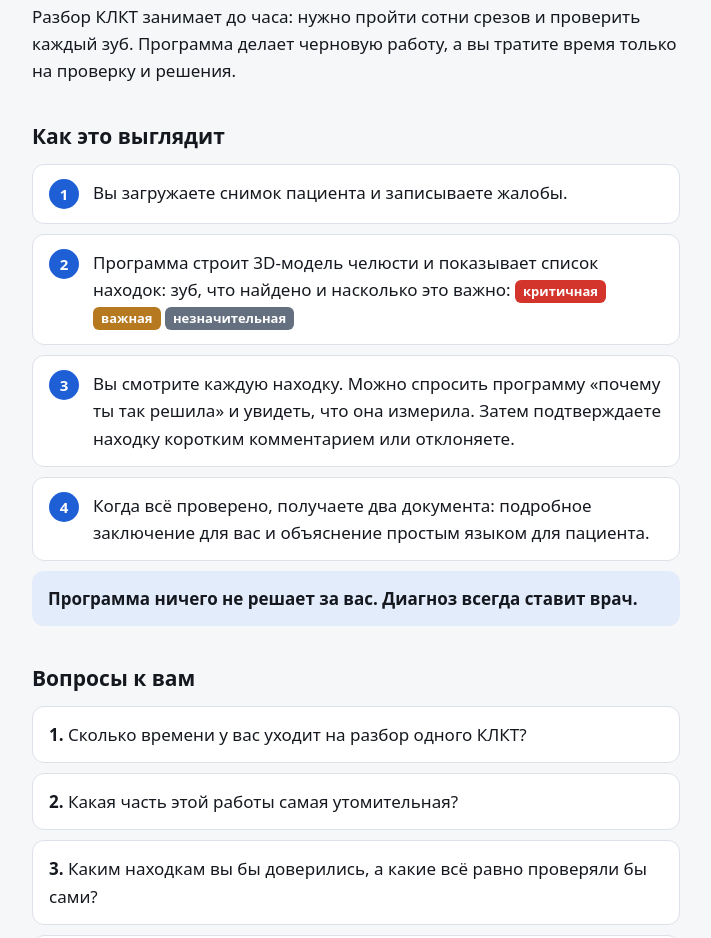
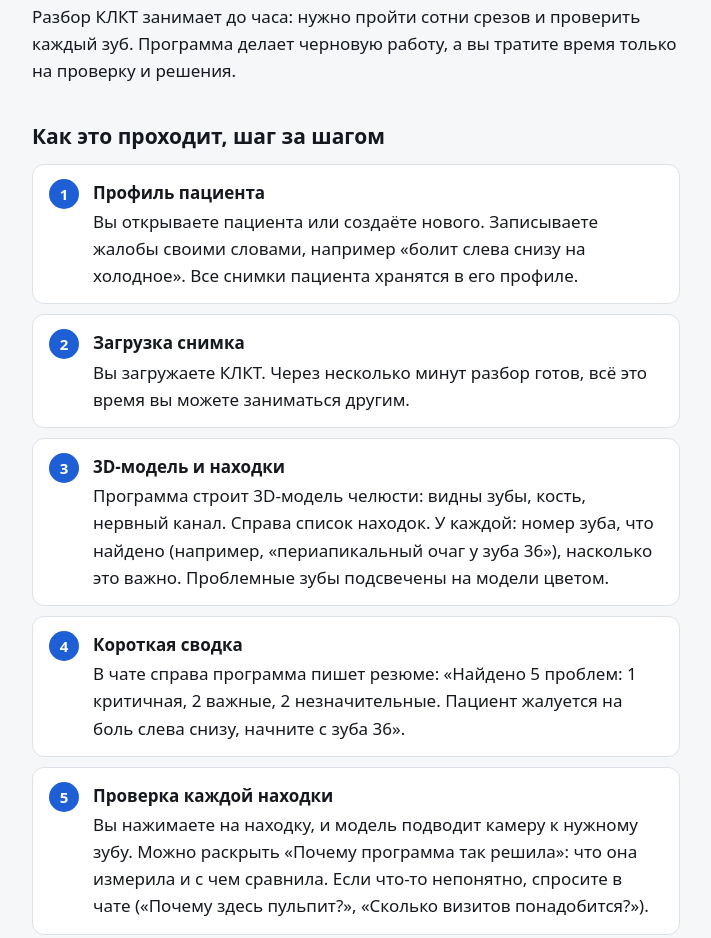
Before and after one commit to batirniyaz/stom, a plain HTML site: page plan/for-dentist.html in a window 1280 px wide. Shown: the part 293-1231 px from the top of the page, without its empty margins (284-995 px from the left). Drawn offline with Linux system fonts and the light colour scheme.

Commit message:
Документ для стоматолога: подробнее про то, как проходит работа, 7 шагов
Co-Authored-By: Claude Sonnet 5.5 <noreply@anthropic.com>

```diff
--- a/plan/for-dentist.html
+++ b/plan/for-dentist.html
@@ -12,12 +12,13 @@ h2{font-size:21px;margin:36px 0 10px}
 p{margin:0 0 12px}
 .muted{color:var(--muted)}
 ol{margin:0;padding:0;list-style:none;counter-reset:s}
-ol li{counter-increment:s;display:flex;gap:14px;background:var(--surface);border:1px solid var(--line);border-radius:12px;padding:14px 16px;margin-bottom:10px}
+ol li{counter-increment:s;display:flex;gap:14px;align-items:flex-start;background:var(--surface);border:1px solid var(--line);border-radius:12px;padding:14px 16px;margin-bottom:10px}
 ol li::before{content:counter(s);flex:none;width:30px;height:30px;border-radius:50%;background:var(--accent);color:#fff;display:grid;place-items:center;font-weight:700;font-size:15px}
 .lv{display:inline-block;font-size:13px;font-weight:700;padding:1px 8px;border-radius:6px;color:#fff;white-space:nowrap}
 .k{background:#d3342b}.v{background:#b7791f}.n{background:#64707f}
 .key{background:var(--accent-soft);border-radius:12px;padding:14px 16px;font-weight:600}
 .q{background:var(--surface);border:1px solid var(--line);border-radius:12px;padding:14px 16px;margin-bottom:10px}
+ol li b{display:block;margin-bottom:2px}
 </style>
 <div class="wrap">
   <h1>Stomadent: помощник стоматолога для разбора КЛКТ</h1>
@@ -26,12 +27,15 @@ ol li::before{content:counter(s);flex:none;width:30px;height:30px;border-radius:
   <h2>Что мы делаем</h2>
   <p>Разбор КЛКТ занимает до часа: нужно пройти сотни срезов и проверить каждый зуб. Программа делает черновую работу, а вы тратите время только на проверку и решения.</p>
 
-  <h2>Как это выглядит</h2>
+  <h2>Как это проходит, шаг за шагом</h2>
   <ol>
-    <li><span>Вы загружаете снимок пациента и записываете жалобы.</span></li>
-    <li><span>Программа строит 3D-модель челюсти и показывает список находок: зуб, что найдено и насколько это важно: <span class="lv k">критичная</span> <span class="lv v">важная</span> <span class="lv n">незначительная</span></span></li>
-    <li><span>Вы смотрите каждую находку. Можно спросить программу «почему ты так решила» и увидеть, что она измерила. Затем подтверждаете находку коротким комментарием или отклоняете.</span></li>
-    <li><span>Когда всё проверено, получаете два документа: подробное заключение для вас и объяснение простым языком для пациента.</span></li>
+    <li><span><b>Профиль пациента</b>Вы открываете пациента или создаёте нового. Записываете жалобы своими словами, например «болит слева снизу на холодное». Все снимки пациента хранятся в его профиле.</span></li>
+    <li><span><b>Загрузка снимка</b>Вы загружаете КЛКТ. Через несколько минут разбор готов, всё это время вы можете заниматься другим.</span></li>
+    <li><span><b>3D-модель и находки</b>Программа строит 3D-модель челюсти: видны зубы, кость, нервный канал. Справа список находок. У каждой: номер зуба, что найдено (например, «периапикальный очаг у зуба 36»), насколько это важно. Проблемные зубы подсвечены на модели цветом.</span></li>
+    <li><span><b>Короткая сводка</b>В чате справа программа пишет резюме: «Найдено 5 проблем: 1 критичная, 2 важные, 2 незначительные. Пациент жалуется на боль слева снизу, начните с зуба 36».</span></li>
+    <li><span><b>Проверка каждой находки</b>Вы нажимаете на находку, и модель подводит камеру к нужному зубу. Можно раскрыть «Почему программа так решила»: что она измерила и с чем сравнила. Если что-то непонятно, спросите в чате («Почему здесь пульпит?», «Сколько визитов понадобится?»).</span></li>
+    <li><span><b>Ваше решение</b>По каждой находке вы решаете сами: подтвердить с коротким комментарием, например «Вижу разрежение у верхушки 36», изменить уровень или диагноз, либо отклонить. Пока вы не решили по всем находкам, заключение не создаётся.</span></li>
+    <li><span><b>Два документа</b>Когда всё проверено, получаете два PDF. Подробное заключение для вас: с измерениями, снимками и вашими комментариями. И простое объяснение для пациента: какие зубы требуют внимания и примерно сколько визитов понадобится. В обоих указано, что разбор сделан программой и проверен вами.</span></li>
   </ol>
   <p class="key">Программа ничего не решает за вас. Диагноз всегда ставит врач.</p>
 
@@ -42,5 +46,8 @@ ol li::before{content:counter(s);flex:none;width:30px;height:30px;border-radius:
   <div class="q"><b>4.</b> Подтверждать каждую находку коротким комментарием: это нормально или слишком долго?</div>
   <div class="q"><b>5.</b> Нужен ли пациенту отдельный отчёт простым языком? Что в нём главное?</div>
   <div class="q"><b>6.</b> Чего не хватает, чтобы вы реально пользовались этим в работе?</div>
+
+  <h2>Что дальше</h2>
+  <p>Когда будет рабочая версия, мы с радостью покажем её вам и посмотрим, как она работает на ваших снимках. Если вы не против, оставьте контакт для связи.</p>
   <p class="muted" style="margin-top:20px">Спасибо за ваше время!</p>
 </div>
```
Also changed, not shown: 1 other file.
